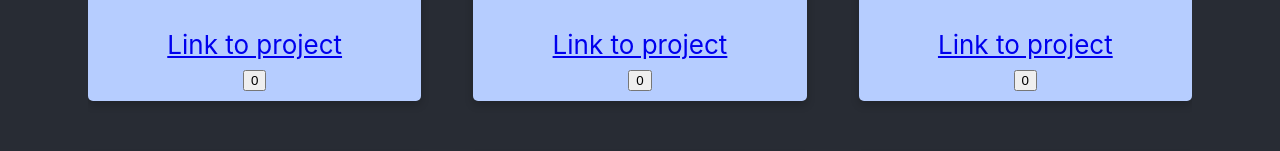
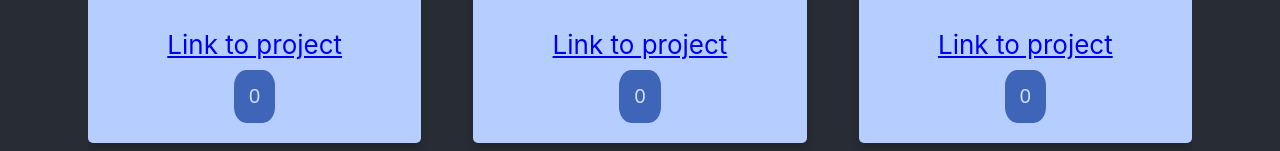
Before and after one commit to EconClass/cats, a React (Create React App) app: page / in a window 1280 px wide. Shown: the part 436-587 px from the top of the page. Built offline with nearby package versions, Linux system fonts and the light colour scheme.

Commit message:
[add] button css

```diff
--- a/src/LikeCounter.css
+++ b/src/LikeCounter.css
@@ -0,0 +1,13 @@
+button {
+  background-color: rgb(63, 101, 184);
+  border: none;
+  color: rgb(205, 225, 255);
+  margin: 10px;
+  padding: 15px;
+  text-align: center;
+  border-radius: 30%;
+  font-family: Arial, Helvetica, sans-serif;
+  display: inline-block;
+  font-size: 20px;
+  outline: none;
+}
--- a/src/LikeCounter.js
+++ b/src/LikeCounter.js
@@ -1,8 +1,9 @@
 import React, { Component } from "react";
+import './LikeCounter.css';
 
 
 class LikeCounter extends Component {
-  constructor(props) {
+  constructor() {
     super();
     this.state = {
       count: 0
```
